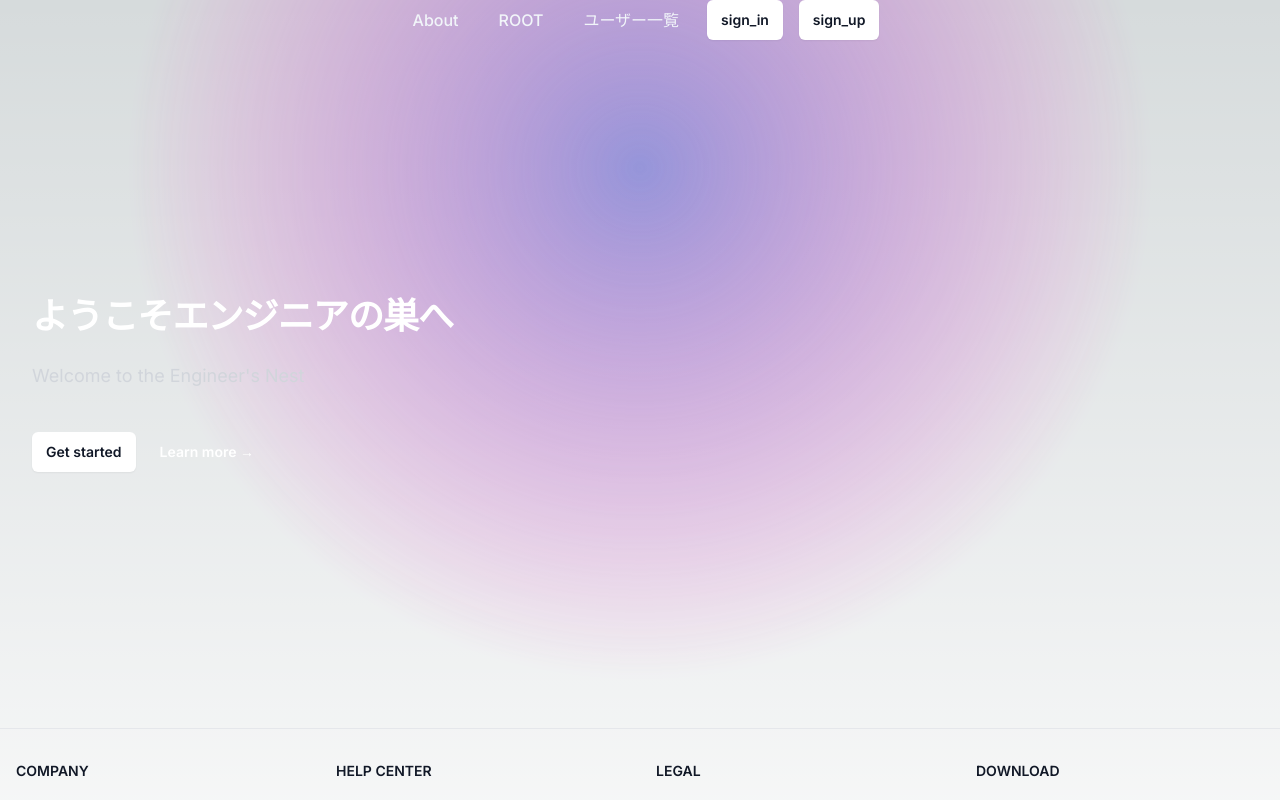
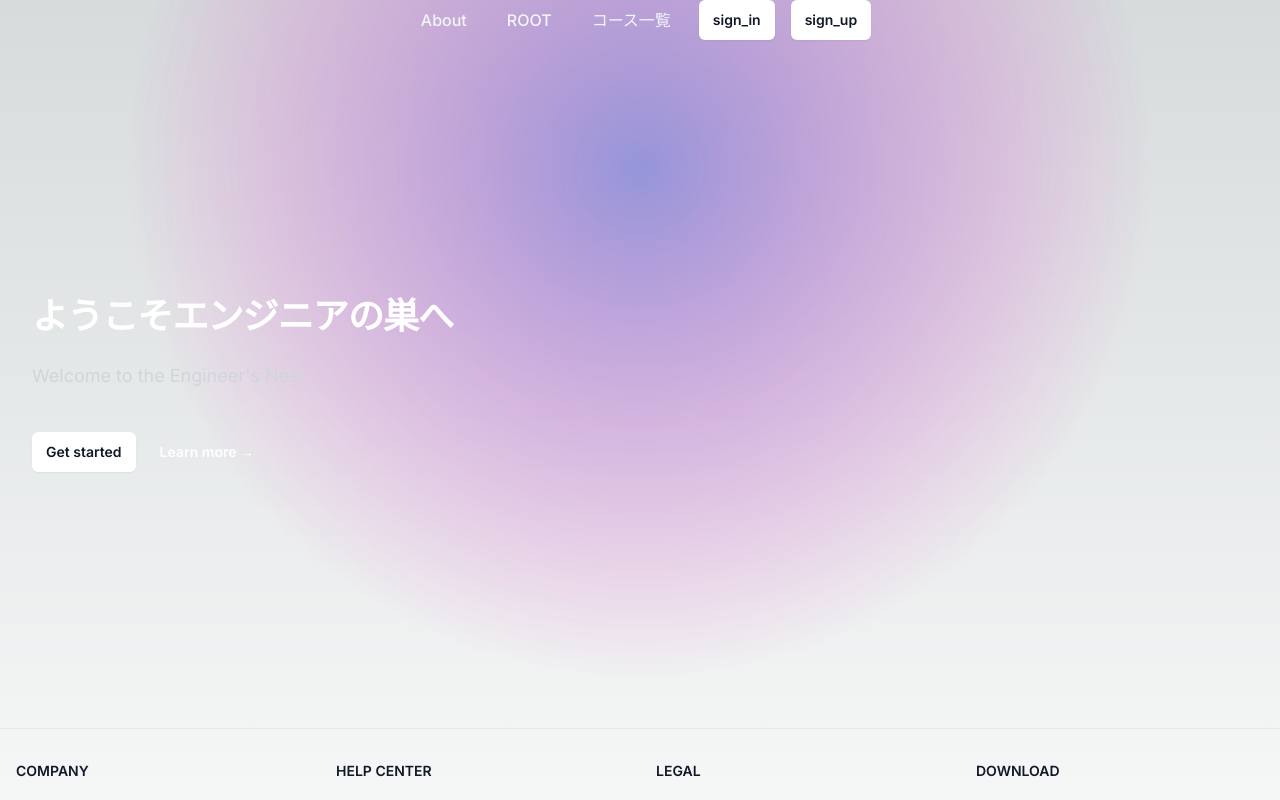
Before and after one commit to engineer-nest/nest, a Next.js app in the folder front/: page / in a window 1280 px wide. Shown: the top 800 px of the page. Built offline with nearby package versions, Linux system fonts and the light colour scheme.

Commit message:
[add]コースの一覧ページ作成

```diff
--- /dev/null
+++ b/front/app/courses/page.tsx
@@ -0,0 +1,27 @@
+"use client";
+import Link from "next/link";
+import { useEffect, useState } from "react";
+import type { Course } from "../../types";
+
+export default function Page() {
+  const [courses, setCourses] = useState<Course>();
+
+  useEffect(() => {
+    fetch("http://localhost:3000/api/v1/courses")
+      .then((res) => res.json())
+      .then((data) => setCourses(data))
+      .catch((e) => console.log(e));
+  }, []);
+
+  return (
+    <>
+      <div>couses.index</div>
+      {courses?.map((course, index) => (
+        <div key={index}>
+          <Link href={`api/v1/courses/${index}`}>{course.name}</Link>
+          <br />
+        </div>
+      ))}
+    </>
+  );
+}
--- a/front/components/header.tsx
+++ b/front/components/header.tsx
@@ -17,13 +17,13 @@ export function Header() {
           ROOT
         </Link>
         <Link
-          href="/users"
+          href="/courses"
           className="font-medium px-3 py-2 text-slate-100 rounded-lg hover:bg-slate-100 hover:text-slate-900"
         >
-          ユーザー一覧
+          コース一覧
         </Link>
         <Link
-          href="#"
+          href="/courses"
           className="rounded-md bg-white px-3.5 py-2.5 text-sm font-semibold text-gray-900 shadow-sm hover:bg-gray-100 focus-visible:outline focus-visible:outline-2 focus-visible:outline-offset-2 focus-visible:outline-white"
         >
           sign_in
--- /dev/null
+++ b/front/types.ts
@@ -0,0 +1,6 @@
+export type Course = Array<{
+  id: number;
+  name: string;
+  created_at: string;
+  updated_at: string;
+}>;
```
